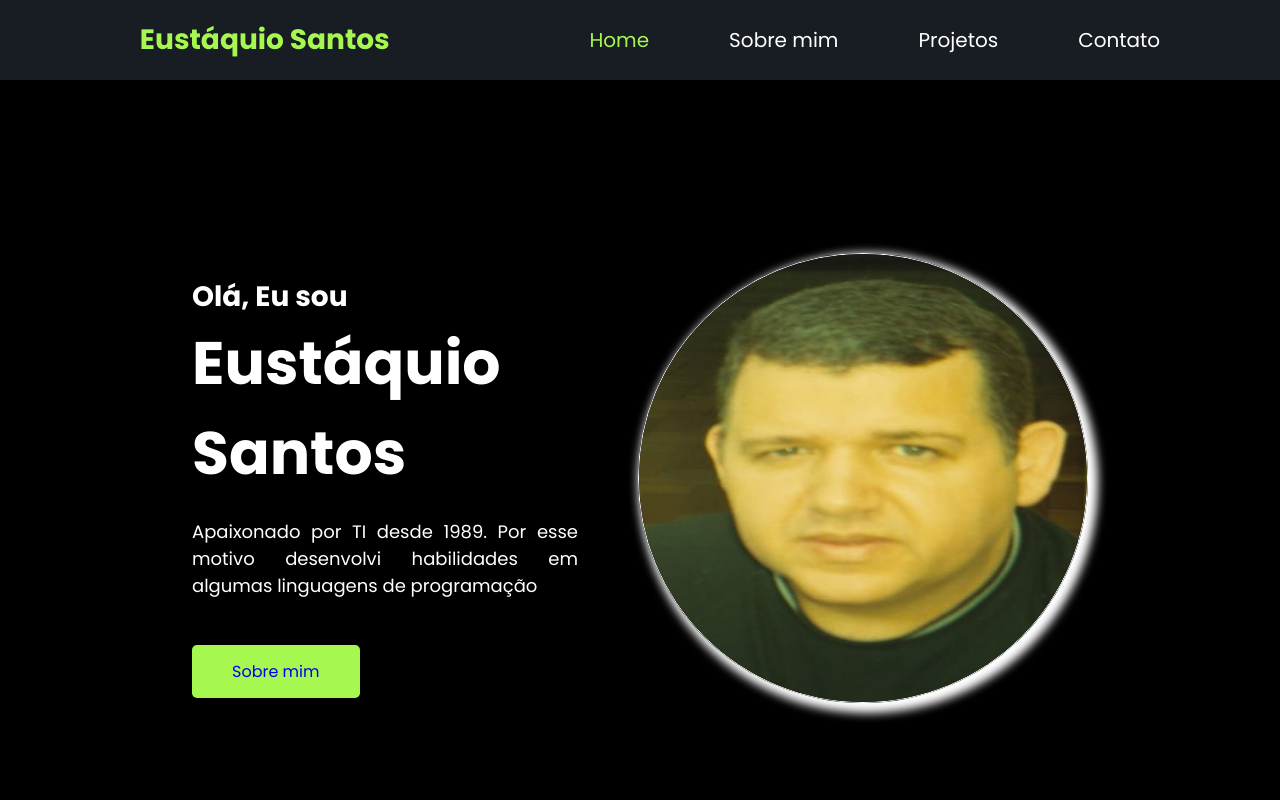
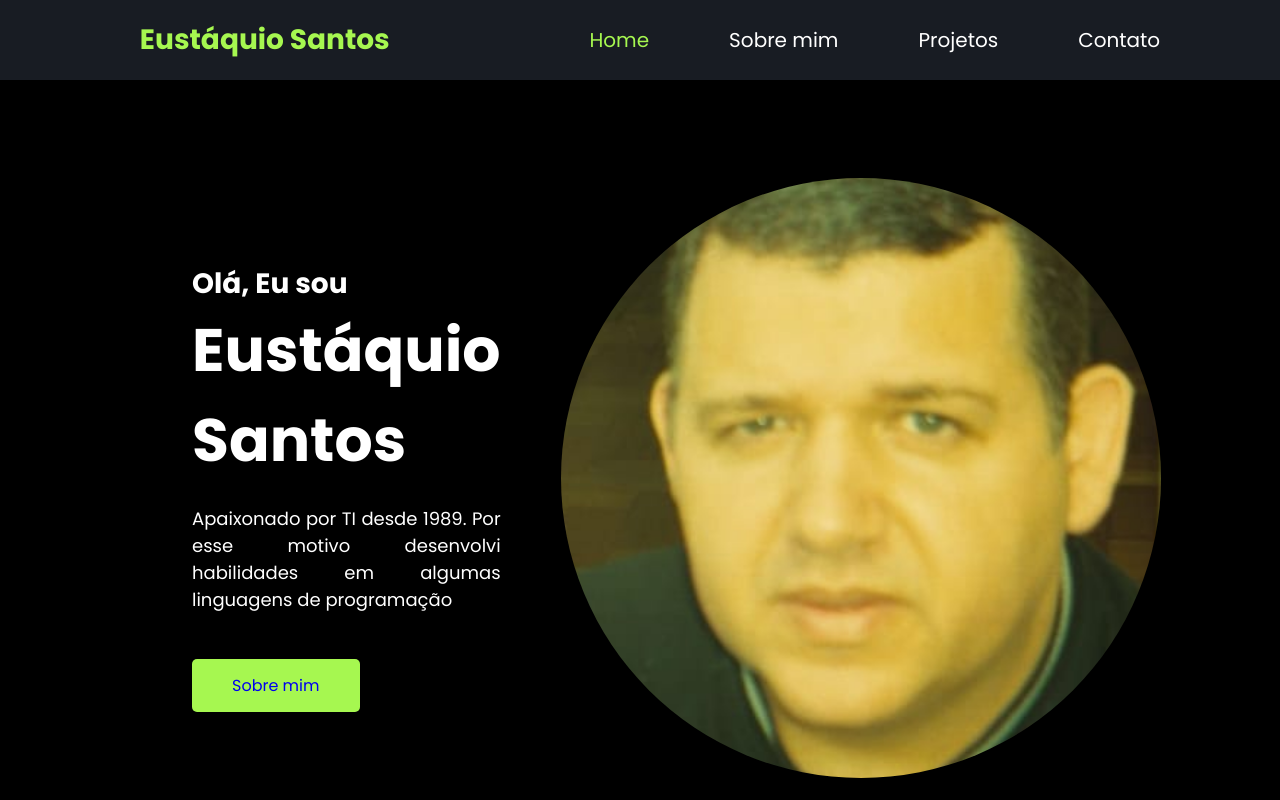
Before and after one commit to EUSTAQUIO1967/html_css_final_project, a plain HTML site: page portfolio/index.html in a window 1280 px wide. Shown: the top 800 px of the page. Drawn offline with Linux system fonts and the light colour scheme.

Commit message:
correção de imagem distorcida

```diff
--- a/portfolio/css/styles.scss
+++ b/portfolio/css/styles.scss
@@ -155,11 +155,10 @@ p{
 
     & .foto-perfil{
         border-radius: 50%;
-        border: 0.1rem solid #fff;
-        box-shadow: 0.5rem  0.5rem 1rem 0.5rem #fff;
         box-sizing: border-box;
-        width: 45rem;
-        height: 45rem;
+        width: 60rem;
+        height: 60rem;
+        object-fit: cover;
      }
 
      &-left p{
```
Also changed, not shown: portfolio/css/styles.css, 1 other file.
